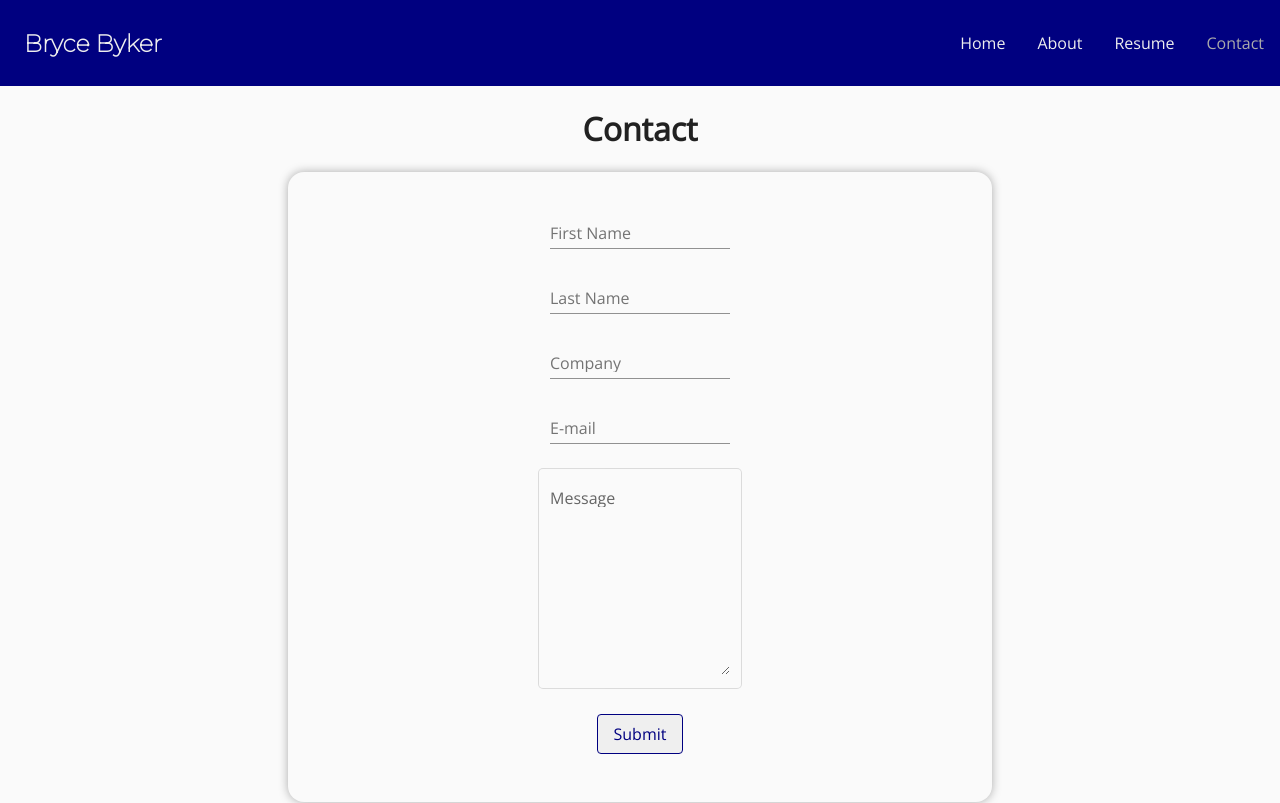
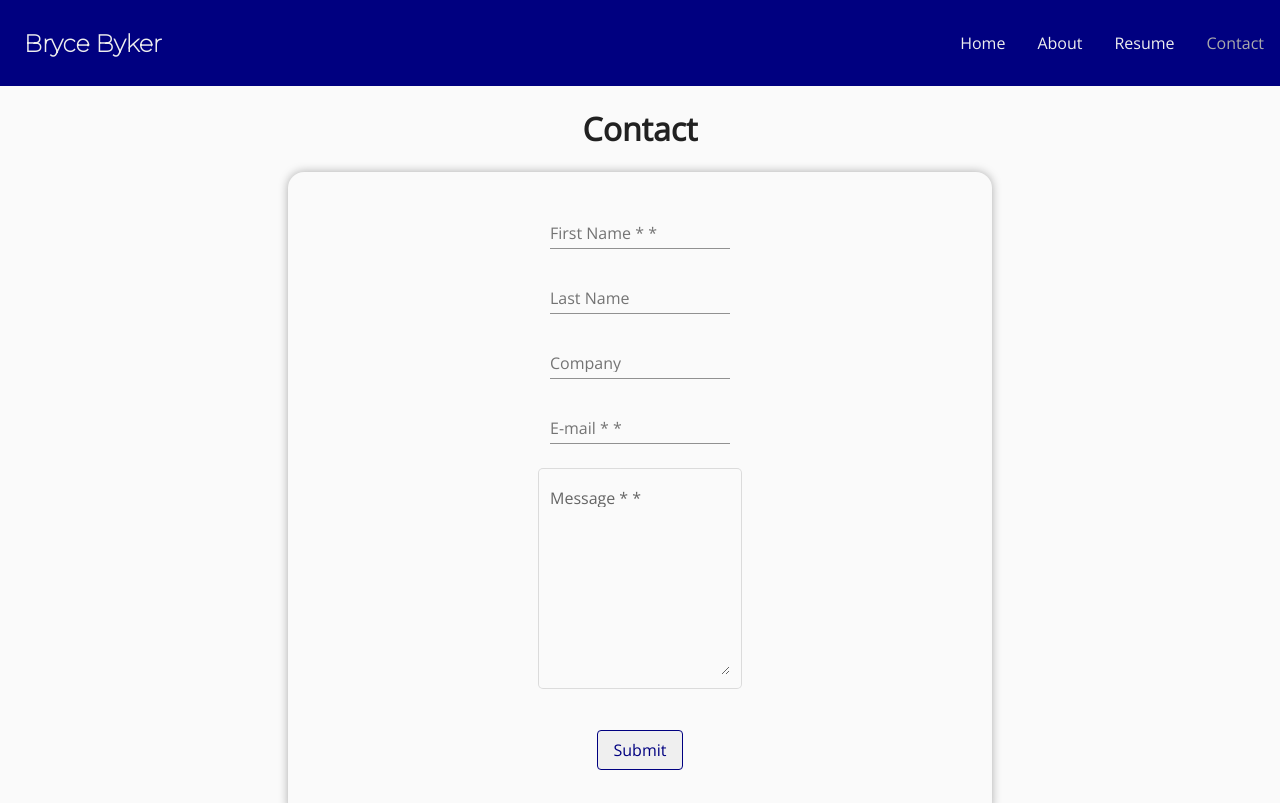
Before and after one commit to Bykerbry/portfolio, an Angular app: page /contact in a window 1280 px wide. Shown: the top 803 px of the page. Built offline with nearby package versions, Linux system fonts and the light colour scheme.

Commit message:
Reactive form with validation

```diff
--- a/src/app/contact/contact.component.css
+++ b/src/app/contact/contact.component.css
@@ -22,7 +22,7 @@ button {
     border: 1px solid #000080;
     padding: .5em 1em;
     text-align: center;
-    margin-bottom: 1rem;
+    margin: 1rem 0;
     cursor: pointer;
 }
 
--- a/src/app/contact/contact.component.html
+++ b/src/app/contact/contact.component.html
@@ -1,12 +1,12 @@
 <h1>Contact</h1>
 
 <div class="form-container">
-    <!-- <form> -->
-    <div class="inner-container">
+    <form class="inner-container" [formGroup]="contactForm" (ngSubmit)='onSubmit(); formValidation(contactForm)'>
 
         <div class="form-el">
             <mat-form-field>
-                <input matInput placeholder='First Name' name="firstName" id="firstName" type="text">
+                <input matInput formControlName="firstName" placeholder='First Name *' name="firstName" id="firstName" type="text">
+                <mat-error *ngIf="formErrors['firstName']">{{ formErrors['firstName'] }}</mat-error>
             </mat-form-field>
         </div>
         <div class="form-el">
@@ -21,17 +21,18 @@
         </div>
         <div class="form-el">
             <mat-form-field>
-                <input matInput placeholder="E-mail" name="email" id="email" type="text">
+                <input matInput formControlName="email" placeholder="E-mail *" name="email" id="email" type="text">
+                <mat-error *ngIf="formErrors['email']">{{ formErrors['email'] }}</mat-error>
             </mat-form-field>
         </div>
         <div class="form-el">
             <mat-form-field appearance="outline">
-                <mat-label>Message</mat-label>
-                <textarea matInput placeholder="Comment" name="comment" id="comment" cols="30" rows="10"></textarea>
+                <mat-label>Message *</mat-label>
+                <textarea matInput formControlName="message" name="comment" id="comment" cols="30" rows="10"></textarea>
+                <mat-error *ngIf="formErrors['message']">{{ formErrors['message'] }}</mat-error>
             </mat-form-field>
         </div>
         <button>Submit</button>
 
-    </div>
-    <!-- </form> -->
+    </form>
 </div>
--- a/src/app/contact/contact.component.ts
+++ b/src/app/contact/contact.component.ts
@@ -1,5 +1,5 @@
 import { Component, OnInit } from '@angular/core';
-// import { FormGroup, FormControl } from '@angular/forms';
+import { FormGroup, FormBuilder, Validators } from '@angular/forms';
 
 @Component({
   selector: 'app-contact',
@@ -8,25 +8,56 @@ import { Component, OnInit } from '@angular/core';
 })
 export class ContactComponent implements OnInit {
 
-  // contactForm: FormGroup
+  contactForm: FormGroup
 
-  constructor() { }
+  constructor(private fb: FormBuilder) { }
 
+  validationMsgs = {
+    'firstName': {
+      'required': 'First Name is required'
+    },
+    'email': {
+      'required': 'E-mail is required',
+      'email': 'Must be a valid email address'
+    },
+    'message': {
+      'required': 'Please include the message you wish to send'
+    }
+  }
+
+  formErrors = {
+    'firstName': '',
+    'email': '',
+    'message': ''
+  }
 
 
   ngOnInit(): void {
-    // this.contactForm = new FormGroup({
-    //   firstName: new FormControl(),
-    //   lastName: new FormControl(),
-    //   company: new FormControl(),
-    //   email: new FormControl()
-    // })
+    this.contactForm = this.fb.group({
+      firstName: ['', Validators.required],
+      email: ['', [Validators.required, Validators.email]],
+      message: ['', Validators.required]
+    })
+  }
+
+  onSubmit() {
+    console.log(this.contactForm.value);
+  }
+
+  formValidation(group: FormGroup) {
+    Object.keys(group.controls).forEach(key => {
+      const abstractControl = group.get(key)
+      this.formErrors[key] = ''
+      if (!abstractControl.valid) {
+        const errorType = Object.keys(abstractControl.errors)[0]
+        this.formErrors[key] = this.validationMsgs[key][errorType]
+      }
+    });
   }
 
   /*
   To Do:
 
-    3. Set Validation
     4. Create Node backend for email
     5. Test
     6. Deploy
```
